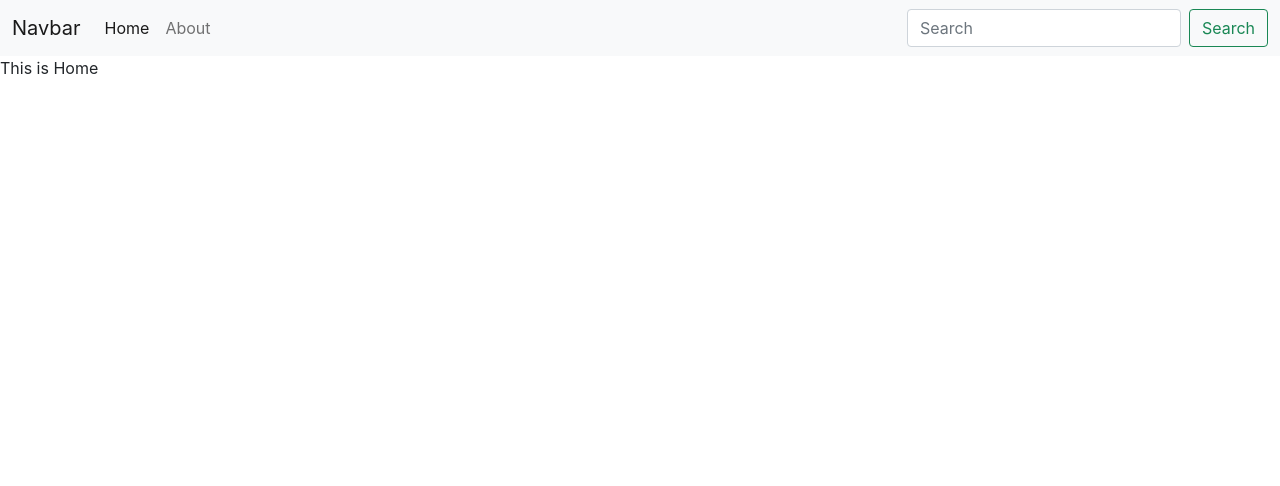
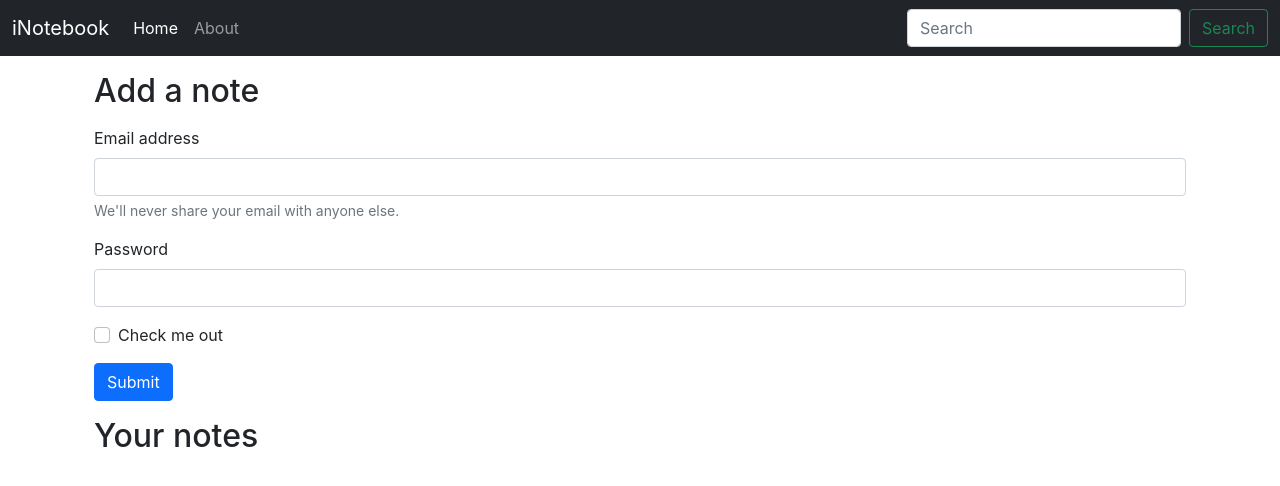
Before and after one commit to mohitrawat111/inotebook, a React (Create React App) app: page / in a window 1280 px wide. Shown: the top 486 px of the page. Built offline with nearby package versions, Linux system fonts and the light colour scheme.

Commit message:
59-useLocation Hook in React

```diff
--- a/src/App.js
+++ b/src/App.js
@@ -17,11 +17,13 @@
     <NoteState>
       <BrowserRouter>
         <Navbar />
-        <Routes>
-          <Route path="/" element={<Home />} />
-          <Route path="/about" element={<About />} />
-          {/* <Route path="about/*" element={<About />} /> Relpacement of exact path */}
-        </Routes>
+        <div className="container">
+          <Routes>
+            <Route path="/" element={<Home />} />
+            <Route path="/about" element={<About />} />
+            {/* <Route path="about/*" element={<About />} /> Relpacement of exact path */}
+          </Routes>
+        </div>
       </BrowserRouter>
     </NoteState>
   );
--- a/src/components/About.js
+++ b/src/components/About.js
@@ -1,18 +1,12 @@
-import React, { useContext, useEffect } from 'react'
-import noteContext from '../context/notes/noteContext'
+import React from 'react'
 
 const About = () => {
-    const a = useContext(noteContext)
-    useEffect(() => {
-        a.update();
 
 
-        // eslint-disable-next-line
-    }, [])
 
     return (
         <div>
-            This is About {a.state.name} and he is in class {a.state.class}
+            This is About Page
 
         </div>
     )
--- a/src/components/Home.js
+++ b/src/components/Home.js
@@ -3,6 +3,30 @@
 
 export const Home = () => {
     return (
-        <div>This is Home</div>
+        <div>
+            <div className="container my-3">
+                <h2>Add a note</h2>
+                <form className='my-3'>
+                    <div className="mb-3">
+                        <label for="exampleInputEmail1" className="form-label">Email address</label>
+                        <input type="email" className="form-control" id="exampleInputEmail1" aria-describedby="emailHelp" />
+                        <div id="emailHelp" className="form-text">We'll never share your email with anyone else.</div>
+                    </div>
+                    <div className="mb-3">
+                        <label for="exampleInputPassword1" className="form-label">Password</label>
+                        <input type="password" className="form-control" id="exampleInputPassword1" />
+                    </div>
+                    <div className="mb-3 form-check">
+                        <input type="checkbox" className="form-check-input" id="exampleCheck1" />
+                        <label className="form-check-label" for="exampleCheck1">Check me out</label>
+                    </div>
+                    <button type="submit" className="btn btn-primary">Submit</button>
+                </form>
+            </div>
+            <div className="container my-3">
+                <h2>Your notes</h2>
+            </div>
+
+        </div>
     )
 }
--- a/src/components/Navbar.js
+++ b/src/components/Navbar.js
@@ -1,21 +1,26 @@
-import React from 'react'
-import { Link } from 'react-router-dom'
+import React, { useEffect } from 'react'
+import { Link, useLocation } from 'react-router-dom'
 
 const Navbar = () => {
+    let location = useLocation();
+    useEffect(() => {
+        console.log(location.pathname);
+    }, [location]);
+
     return (
-        <nav className="navbar navbar-expand-lg navbar-light bg-light">
+        <nav className="navbar navbar-expand-lg navbar-dark bg-dark">
             <div className="container-fluid">
-                <Link className="navbar-brand" to="/">Navbar</Link>
+                <Link className="navbar-brand" to="/">iNotebook</Link>
                 <button className="navbar-toggler" type="button" data-bs-toggle="collapse" data-bs-target="#navbarSupportedContent" aria-controls="navbarSupportedContent" aria-expanded="false" aria-label="Toggle navigation">
                     <span className="navbar-toggler-icon"></span>
                 </button>
                 <div className="collapse navbar-collapse" id="navbarSupportedContent">
                     <ul className="navbar-nav me-auto mb-2 mb-lg-0">
                         <li className="nav-item">
-                            <Link className="nav-link active" aria-current="page" to="/">Home</Link>
+                            <Link className={`nav-link ${location.pathname === "/" ? "active" : ""}`} aria-current="page" to="/">Home</Link>
                         </li>
                         <li className="nav-item">
-                            <Link className="nav-link" to="/about">About</Link>
+                            <Link className={`nav-link ${location.pathname === "/about" ? "active" : ""}`} to="/about">About</Link>
                         </li>
 
                     </ul>
--- a/src/context/notes/NoteState.js
+++ b/src/context/notes/NoteState.js
@@ -1,24 +1,12 @@
 import React from "react";
 import noteContext from "./noteContext";
-import { useState } from "react";
+
 
 const NoteState = (props) => {
-    const s1 = {
-        "name": "Mohit",
-        "class": "1b"
-    }
-    const [state, setstate] = useState(s1);
-    const update = () => {
-        setTimeout(() => {
-            setstate({
-                "name": "Anu",
-                "class": "2A"
-            })
-        }, 1000);
-    }
+
     return (
         // <noteContext.Provider value={{ state, update }}> //Mordern javascript syntax
-        <noteContext.Provider value={{ state: state, update: update }}>
+        <noteContext.Provider value={{}}>
             {props.children}
         </noteContext.Provider>
 
```
